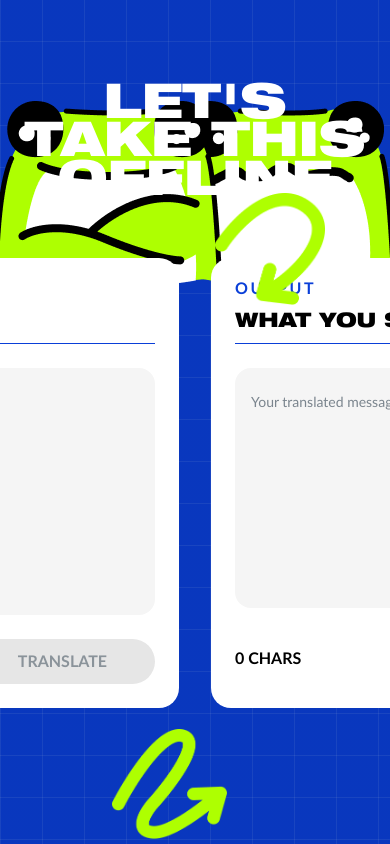
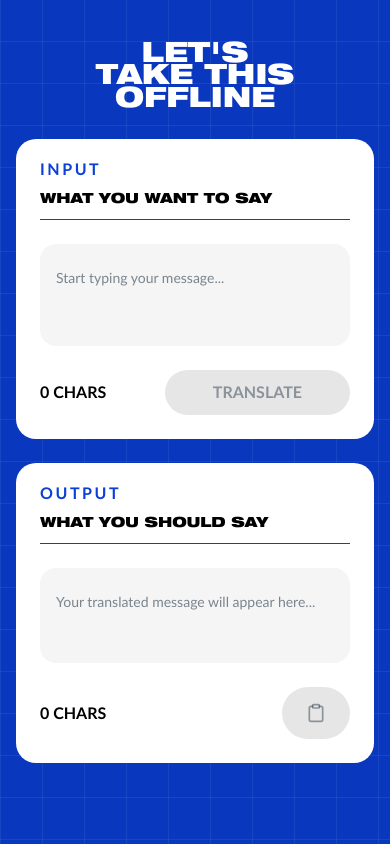
Before and after one commit to SSJIORI/gru-project, a React (Vite) app: page /translator in a window 390 px wide. Built offline with nearby package versions, Linux system fonts and the light colour scheme; a web font is replaced by a local one.

Commit message:
feat: add translator page mobile responsiveness

```diff
--- a/src/pages/TranslatorPage.jsx
+++ b/src/pages/TranslatorPage.jsx
@@ -9,9 +9,9 @@ import hashtagIcon from '../assets/hashtag-icon.png';
 import informalFrog from '../assets/Informal Frog.png';
 import formalFrog from '../assets/Formal Frog.png';
 
-const CARD_WRAPPER_CLASSES = 'flex h-[450px] w-[655px] flex-col items-start gap-6 rounded-[20px] bg-[var(--card-bg)] p-6';
+const CARD_WRAPPER_CLASSES = 'flex h-[300px] w-full flex-col items-start gap-6 rounded-[20px] bg-[var(--card-bg)] p-6 sm:h-[380px] lg:h-[450px] lg:w-[655px]';
 const HEADER_LABEL_CLASSES = 'text-[16px] font-bold uppercase leading-[0.8] tracking-[2.56px] text-[var(--brand-blue)]';
-const HEADER_TITLE_CLASSES = 'text-[20px] font-hero leading-[0.8] text-[var(--text-dark)]';
+const HEADER_TITLE_CLASSES = 'text-[14px] font-hero leading-[0.8] text-[var(--text-dark)] lg:text-[20px]';
 const COUNT_CLASSES = 'text-[16px] font-bold leading-[0.8] text-[var(--text-dark)]';
 const ACTION_BUTTON_CLASSES =
   'group relative flex items-center justify-center gap-2 overflow-hidden rounded-[100px] bg-[var(--cta-lime)] text-[16px] font-bold leading-[0.8] text-[var(--text-dark)] transition enabled:hover:-translate-y-0.5 enabled:hover:shadow-[0_12px_24px_rgba(0,0,0,0.18)] disabled:cursor-not-allowed disabled:bg-[var(--disabled-bg)] disabled:text-ink/40';
@@ -60,12 +60,12 @@ export default function TranslatorPage() {
   }
 
   return (
-    <section className="relative h-screen w-screen overflow-hidden bg-[var(--brand-blue)]">
+    <section className="relative min-h-screen w-screen overflow-x-hidden bg-[var(--brand-blue)] lg:h-screen lg:overflow-hidden">
       <div className="pointer-events-none absolute inset-0 bg-[linear-gradient(0deg,var(--grid-overlay),var(--grid-overlay)),linear-gradient(90deg,var(--grid-line)_1px,transparent_1px),linear-gradient(0deg,var(--grid-line)_1px,transparent_1px)] bg-[length:100%_100%,42px_42px,42px_42px]" />
       <motion.img
         src={arrowC}
         alt="Arrow icon"
-        className="pointer-events-none absolute right-[65px] top-[193px] z-20 h-[112px] w-[110.014px]"
+        className="pointer-events-none absolute right-[65px] top-[193px] z-20 h-[112px] w-[110.014px] hidden lg:block"
         initial={{ opacity: 0, y: 12 }}
         animate={{ opacity: 1, y: 0 }}
         transition={{ duration: 0.6, delay: 0.15 }}
@@ -73,7 +73,7 @@ export default function TranslatorPage() {
       <motion.img
         src={arrowCurved}
         alt="Curved arrow icon"
-        className="pointer-events-none absolute bottom-[5px] left-[112px] z-20 h-[110px] w-[114.948px]"
+        className="pointer-events-none absolute bottom-[5px] left-[112px] z-20 h-[110px] w-[114.948px] hidden lg:block"
         initial={{ opacity: 0, y: 16 }}
         animate={{ opacity: 1, y: 0 }}
         transition={{ duration: 0.6, delay: 0.2 }}
@@ -81,7 +81,7 @@ export default function TranslatorPage() {
       <motion.img
         src={hashtagIcon}
         alt="Hashtag icon"
-        className="pointer-events-none absolute left-[615px] top-[55px] z-20 h-[54.801px] w-[48.638px] -rotate-[5.398deg]"
+        className="pointer-events-none absolute left-[615px] top-[55px] z-20 h-[54.801px] w-[48.638px] -rotate-[5.398deg] hidden lg:block"
         initial={{ opacity: 0, y: -10 }}
         animate={{ opacity: 1, y: 0 }}
         transition={{ duration: 0.6, delay: 0.1 }}
@@ -89,7 +89,7 @@ export default function TranslatorPage() {
       <motion.img
         src={informalFrog}
         alt="Informal frog icon"
-        className="pointer-events-none absolute left-[168px] top-[101px] z-0"
+        className="pointer-events-none absolute left-[168px] top-[101px] z-0 hidden lg:block"
         initial={{ opacity: 0, y: 12 }}
         animate={{ opacity: 1, y: 0 }}
         transition={{ duration: 0.6, delay: 0.8 }}
@@ -97,25 +97,25 @@ export default function TranslatorPage() {
       <motion.img
         src={formalFrog}
         alt="Formal frog icon"
-        className="pointer-events-none absolute right-[168px] top-[101px] z-0"
+        className="pointer-events-none absolute right-[168px] top-[101px] z-0 hidden lg:block"
         initial={{ opacity: 0, y: 12 }}
         animate={{ opacity: 1, y: 0 }}
         transition={{ duration: 0.6, delay: 0.8 }}
       />
-      <div className="relative z-10 flex flex-col items-center pt-[80px]">
+      <div className="relative z-10 flex flex-col items-center px-4 pt-10 pb-10 lg:px-0 lg:pt-[80px] lg:pb-0">
         <motion.div
           initial={{ opacity: 0, y: -18 }}
           animate={{ opacity: 1, y: 0 }}
           transition={{ duration: 0.6 }}
         >
-          <Link to="/" className="text-center font-hero text-[48px] font-black uppercase leading-[0.8] text-[var(--text-light)]">
+          <Link to="/" className="text-center font-hero text-[28px] font-black uppercase leading-[0.8] text-[var(--text-light)] sm:text-[38px] lg:text-[48px]">
             <span className="block">LET&apos;S</span>
             <span className="block">TAKE THIS</span>
             <span className="block">OFFLINE</span>
           </Link>
         </motion.div>
         <motion.div
-          className="mt-[63px] flex items-center justify-center gap-8"
+          className="mt-8 flex w-full flex-col items-center justify-center gap-6 lg:mt-[63px] lg:w-auto lg:flex-row lg:gap-8"
           initial={{ opacity: 0, y: 24 }}
           animate={{ opacity: 1, y: 0 }}
           transition={{ duration: 0.7, delay: 0.1 }}
```
